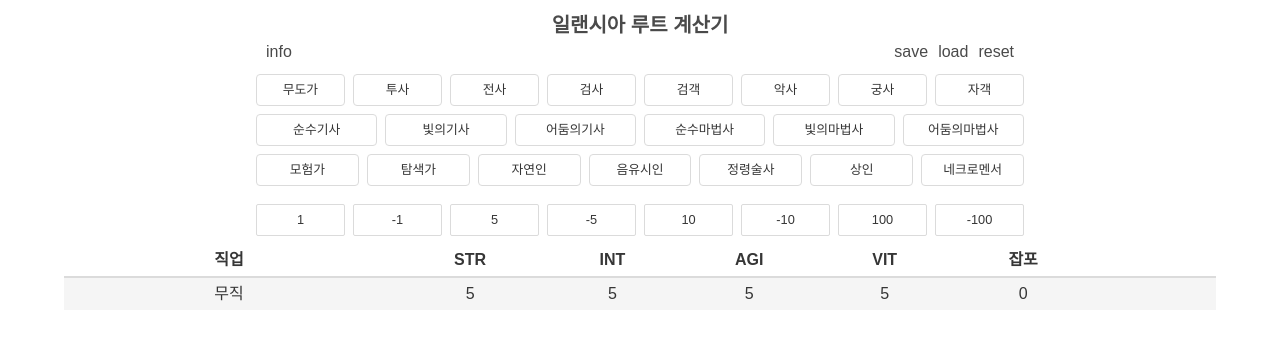
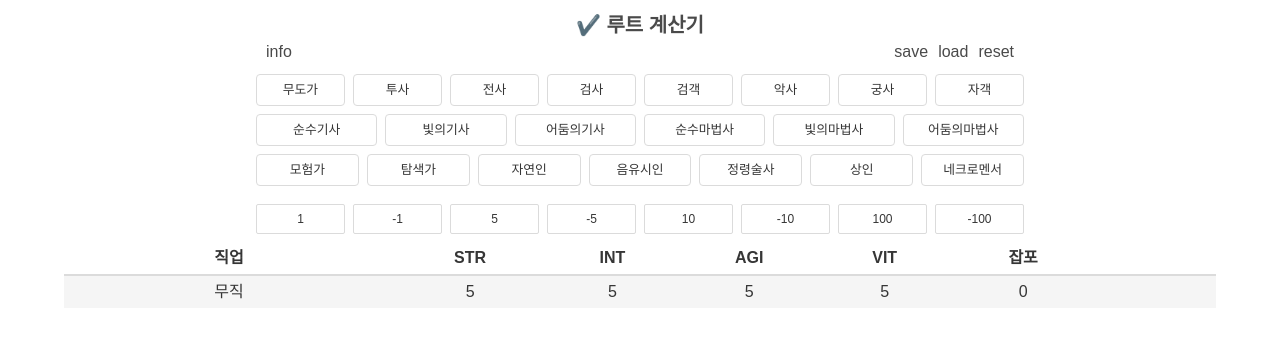
Before and after one commit to ktseo41/route-calculator, a React (Vite) app: page / in a window 1280 px wide. Shown: the top 340 px of the page. Built offline with nearby package versions, Linux system fonts and the light colour scheme; a web font is replaced by a local one.

Commit message:
title 수정

```diff
--- a/index.html
+++ b/index.html
@@ -24,7 +24,7 @@
       href="./src/img/favicon.ico"
       type="image/x-icon"
     />
-    <title>Route Calculator</title>
+    <title>루트 계산기</title>
     <link
       rel="stylesheet"
       type="text/css"
--- a/src/App.tsx
+++ b/src/App.tsx
@@ -54,6 +54,11 @@ const UtilBarRight = styled.div`
 const UtilBarItem = styled.div`
   margin-left: 10px;
   cursor: pointer;
+`;
+
+const CustomButton = styled.div`
+  font-size: 0.8rem;
+  padding: calc(0.5em - 1px) 1em;
 `;
 
 const CalculatorWrapper = styled.div``;
@@ -208,7 +213,7 @@ export default function App() {
                 location.reload();
               }}
             >
-              일랜시아 루트 계산기
+              ✔️ 루트 계산기
             </span>
           </div>
 
@@ -254,17 +259,13 @@ export default function App() {
             const groupedJobButtons = group.reduce(
               (jobButtons: JSX.Element[], jobName: string) => {
                 jobButtons.push(
-                  <button
-                    style={{
-                      fontSize: "0.8rem",
-                      padding: "calc(0.5em - 1px) 1em",
-                    }}
+                  <CustomButton
                     className="button column is-outlined"
                     onClick={addNewJob}
                     key={uuidv4()}
                   >
                     {jobName}
-                  </button>
+                  </CustomButton>
                 );
                 return jobButtons;
               },
@@ -286,17 +287,13 @@ export default function App() {
         <div className="buttons columns is-multiline are-small">
           {buttonsValues.map((buttonValue) => {
             return (
-              <button
-                style={{
-                  fontSize: "0.8rem",
-                  padding: "calc(0.5em - 1px) 1em",
-                }}
+              <CustomButton
                 className="button column is-outlined is-mobile"
                 onClick={adjustJobPoint}
                 key={uuidv4()}
               >
                 {buttonValue}
-              </button>
+              </CustomButton>
             );
           })}
           {/* <button className="button is-primary" onClick={deleteNode}>
```
